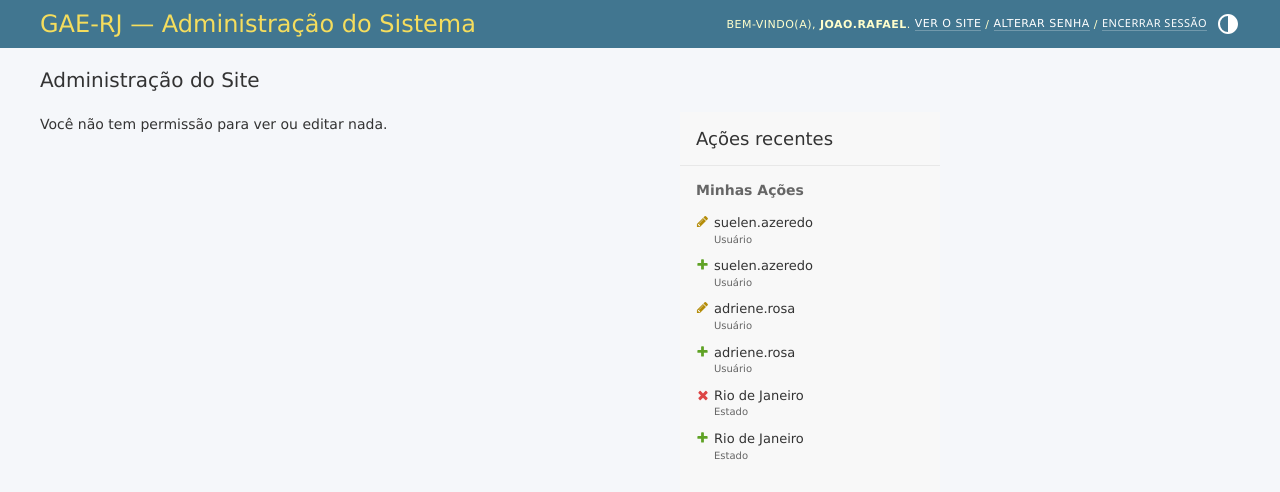
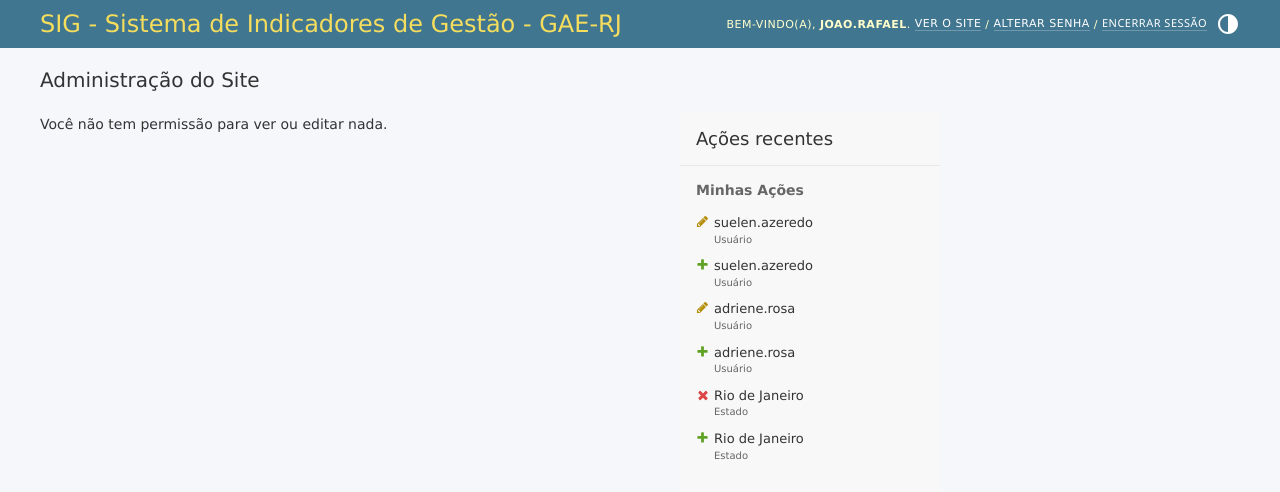
Before and after one commit to joaormbarbosa/GAE-RJ, a Django app: page /admin/ in a window 1280 px wide. Shown: the top 492 px of the page. Run offline with Django 5.2, Linux system fonts and the light colour scheme; a user stored in the database is signed in; data comes from the database, SQL or seed files in the repository.

Commit message:
Alteração do Nome e atualização do botaõ de Sair

```diff
--- a/estrutura/admin.py
+++ b/estrutura/admin.py
@@ -28,6 +28,6 @@ class RegistroAuditoriaAdmin(admin.ModelAdmin):
     list_filter = ('acao', 'data_hora')
     search_fields = ('usuario__username', 'acao')
 
-admin.site.site_header = "GAE-RJ — Administração do Sistema"
-admin.site.site_title = "GAE-RJ"
-admin.site.index_title = "Painel Administrativo GAE-RJ"
+admin.site.site_header = "SIG - GAE-RJ"
+admin.site.site_title = "SIG - GAE-RJ"
+admin.site.index_title = "SIG - Sistema de Indicadores de Gestão - GAE-RJ"
--- a/estrutura/templates/admin/base_site.html
+++ b/estrutura/templates/admin/base_site.html
@@ -2,10 +2,10 @@
 {% load static %}
 {% load i18n %}
 
-{% block title %}GAE-RJ — Administração do Sistema{% endblock %}
+{% block title %}SIG - GAE-RJ{% endblock %}
 
 {% block branding %}
-  <h1 id="site-name">{% trans "GAE-RJ — Administração do Sistema" %}</h1>
+  <h1 id="site-name">{% trans "SIG - Sistema de Indicadores de Gestão - GAE-RJ" %}</h1>
 {% endblock %}
 
 {% block nav-global %}{% endblock %}
--- a/estrutura/templates/base.html
+++ b/estrutura/templates/base.html
@@ -5,7 +5,7 @@
 
 <head>
     <meta charset="UTF-8">
-    <title>{% block title %}GAE-RJ{% endblock %}</title>
+    <title>{% block title %}SIG - GAE-RJ{% endblock %}</title>
     <style>
         body {
             font-family: Verdana, sans-serif;
@@ -116,7 +116,6 @@
 
 <!-- NOVO MENU -->
 <nav>
-    <a href="{% url 'home' %}">🏠 Início</a>
     <a href="{% url 'mapas_regionais' %}">🗺️ Mapas Regionais</a>
 </nav>
 
--- a/estrutura/templates/home.html
+++ b/estrutura/templates/home.html
@@ -1,10 +1,10 @@
 {% extends "base.html" %}
 
-{% block title %}A Paz de Deus, Caro(a) Irmã(o)!{% endblock %}
+{% block title %}SIG - GAE -RJ{% endblock %}
 
 {% block content %}
 <div class="card" style="text-align: center;">
-    <h2>Seja Bem-vindo(a) {{ request.user.first_name|default:request.user.username }}!</h2>
+    <h2>A Paz de Deus. Seja Bem-vindo(a) {{ request.user.first_name|default:request.user.username }}!</h2>
     <p>Sistema de Indicadores de Gestão - RJ</p>
 
     <div style="margin-top: 2rem;">
--- a/estrutura/urls.py
+++ b/estrutura/urls.py
@@ -1,6 +1,7 @@
 from django.urls import path
 from . import views
 from .views import mapas_regionais
+from django.contrib.auth import views as auth_views
 
 urlpatterns = [
     path('', views.home, name='home'),
@@ -10,4 +11,6 @@ urlpatterns = [
     path('bi-musical/', views.bi_musical, name='bi_musical'),
     path('auditoria-log/', views.auditoria_log, name='auditoria_log'),
     path('mapas-regionais/', mapas_regionais, name='mapas_regionais'),
+    path('', views.home, name='home'),
+    path('logout/', auth_views.LogoutView.as_view(), name='logout'),
 ]
```
